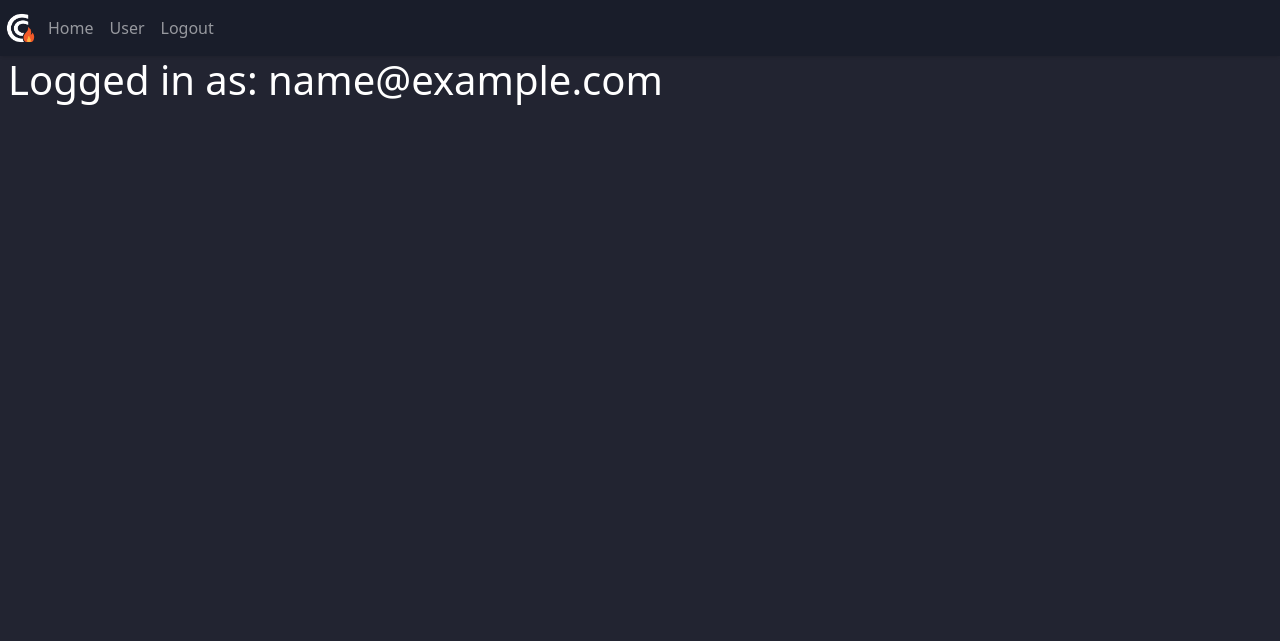
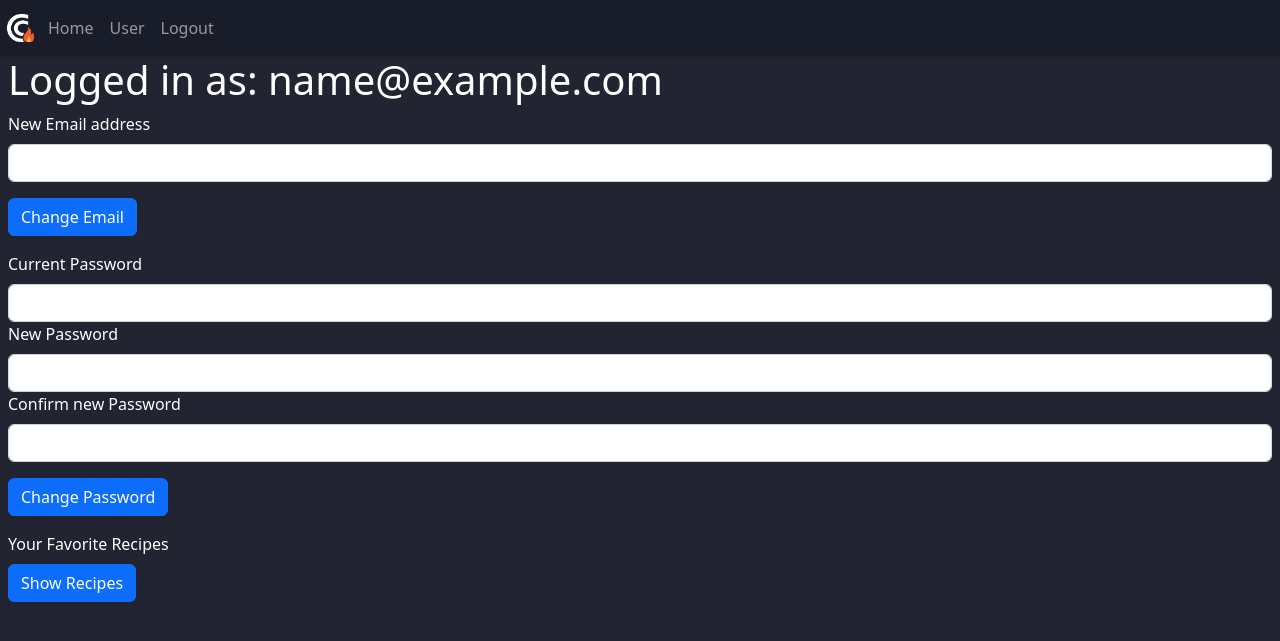
Before and after one commit to michaelWebDeve/CalorieCraveDevOps, a Flask app: page /user in a window 1280 px wide. Shown: the top 641 px of the page. Run offline with Flask 3, Linux system fonts and the light colour scheme; the visitor is signed in with stand-in values (Sample User, id 1).

Commit message:
Creating basic design for user.html

```diff
--- a/templates/user.html
+++ b/templates/user.html
@@ -3,7 +3,36 @@
 {% block title %}User{% endblock %}
 
 {% block content %}
-
     <h1>Logged in as: {{ email }}</h1>
+<form>
+  <div class="mb-3">
+      <div class="mb-3">
+          <label for="exampleInputEmail1" class="form-label">New Email address</label>
+          <input type="email" class="form-control" id="exampleInputEmail1" aria-describedby="emailHelp">
+      </div>
+      <div class="mb-3">
+          <button type="submit" class="btn btn-primary">Change Email</button>
+      </div>
+  </div>
+  <div class="mb-3">
+      <div class="mb-3">
+          <label for="exampleInputPassword1" class="form-label">Current Password</label>
+          <input type="password" class="form-control" id="exampleInputPassword1">
+          <label for="exampleInputPassword2" class="form-label">New Password</label>
+          <input type="password" class="form-control" id="exampleInputPassword2">
+          <label for="exampleInputPassword3" class="form-label">Confirm new Password</label>
+          <input type="password" class="form-control" id="exampleInputPassword3">
+      </div>
+      <div class="mb-3">
+          <button type="submit" class="btn btn-primary">Change Password</button>
+      </div>
+  </div>
+  <div class="mb-3">
+      <label for="showFavoriteRecipes" class="form-label">Your Favorite Recipes</label>
+      <div class="mb-3">
+          <button type="submit" class="btn btn-primary" id="showFavoriteRecipes">Show Recipes</button>
+      </div>
+  </div>
+</form>
 
 {% endblock %}
```
